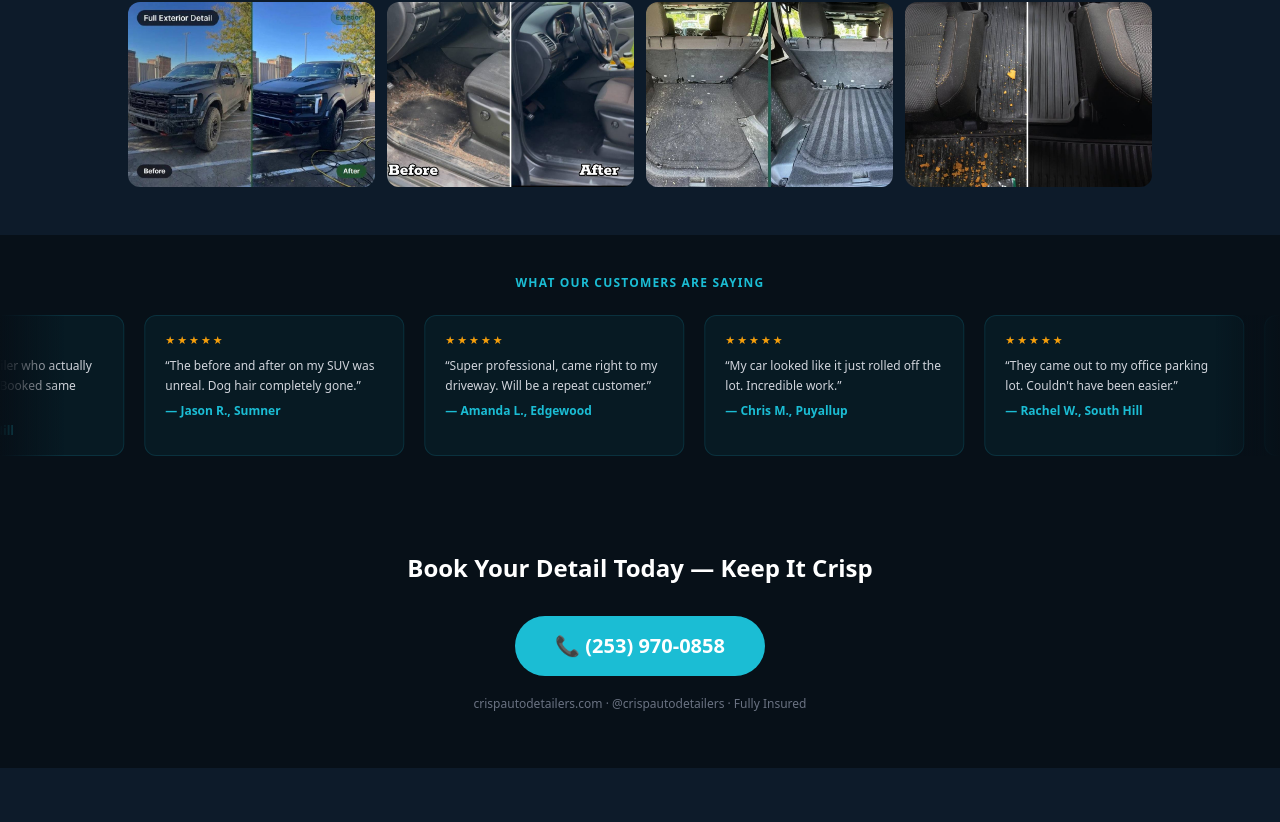
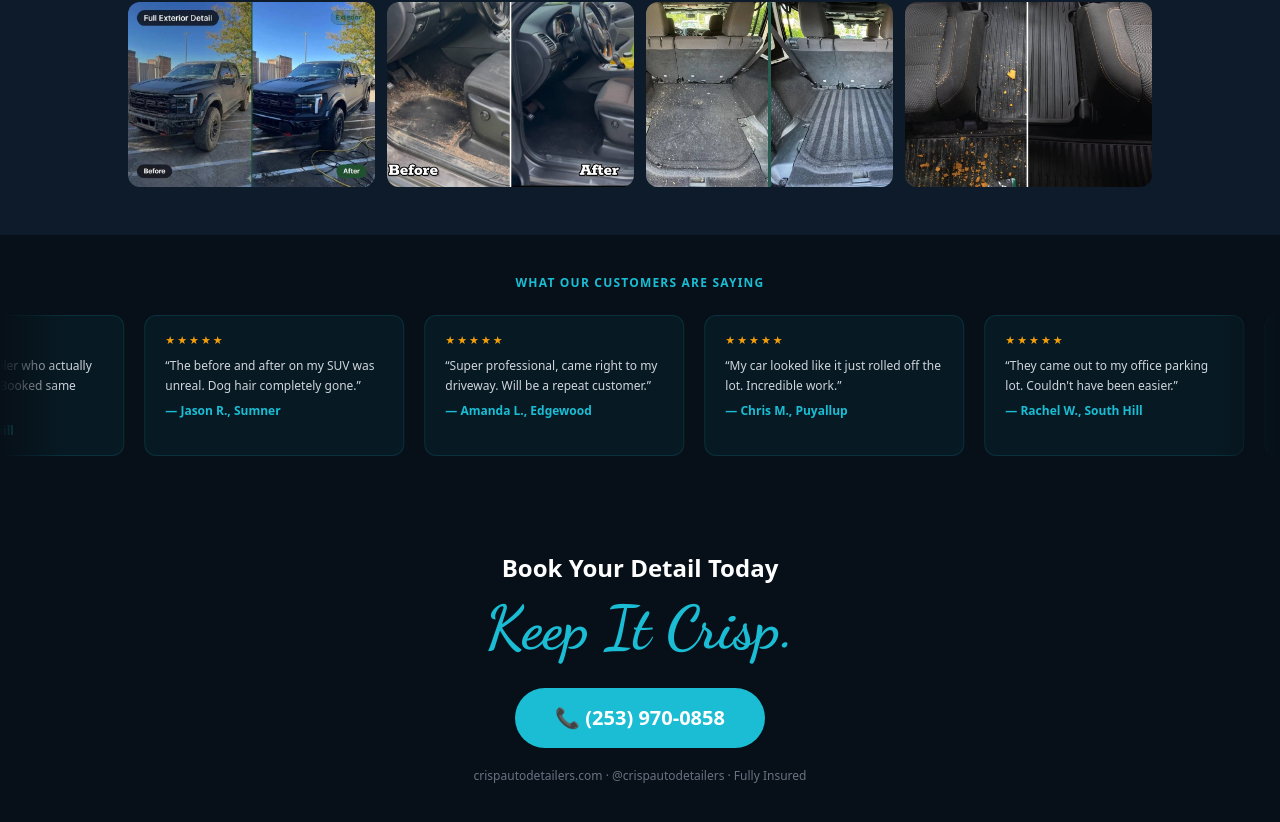
Before and after one commit to NobleLandCo/crispautodetailers, a Next.js app: page / in a window 1280 px wide. Shown: the part 1805-2627 px from the top of the page. Before the commit the page ends 2573 px from the top, so only its background shows below. Built offline with nearby package versions, Linux system fonts and the light colour scheme.

Commit message:
Add 'Keep It Crisp' motto in Dancing Script font below CTA

```diff
--- a/src/app/layout.tsx
+++ b/src/app/layout.tsx
@@ -33,7 +33,7 @@
           crossOrigin="anonymous"
         />
         <link
-          href="https://fonts.googleapis.com/css2?family=Inter:wght@400;500;600;700;800;900&display=swap"
+          href="https://fonts.googleapis.com/css2?family=Inter:wght@400;500;600;700;800;900&family=Dancing+Script:wght@700&display=swap"
           rel="stylesheet"
         />
       </head>
--- a/src/app/page.tsx
+++ b/src/app/page.tsx
@@ -203,7 +203,10 @@
       {/* CTA FOOTER */}
       <section className="py-14 px-6 text-center" style={{ backgroundColor: NAVY_DARK }}>
         <div className="max-w-xl mx-auto">
-          <h2 className="text-2xl font-black text-white mb-2">Book Your Detail Today — Keep It Crisp</h2>
+          <h2 className="text-2xl font-black text-white mb-2">Book Your Detail Today</h2>
+          <p className="text-5xl md:text-6xl mt-1" style={{ fontFamily: "'Dancing Script', cursive", color: BLUE, lineHeight: 1.2 }}>
+            Keep It Crisp.
+          </p>
           <a href={`tel:${PHONE}`} className="inline-flex items-center gap-2 text-xl font-black px-10 py-4 rounded-full mt-6 mb-5 hover:opacity-90 transition-opacity" style={{ backgroundColor: BLUE, color: "#fff" }}>
             📞 {PHONE_DISPLAY}
           </a>
```
